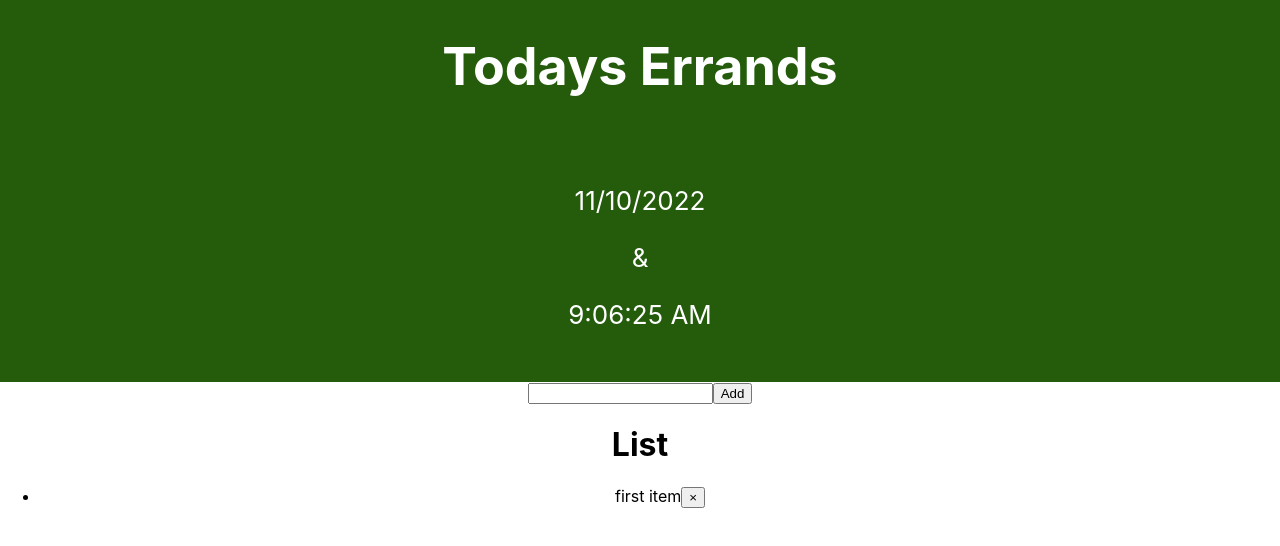
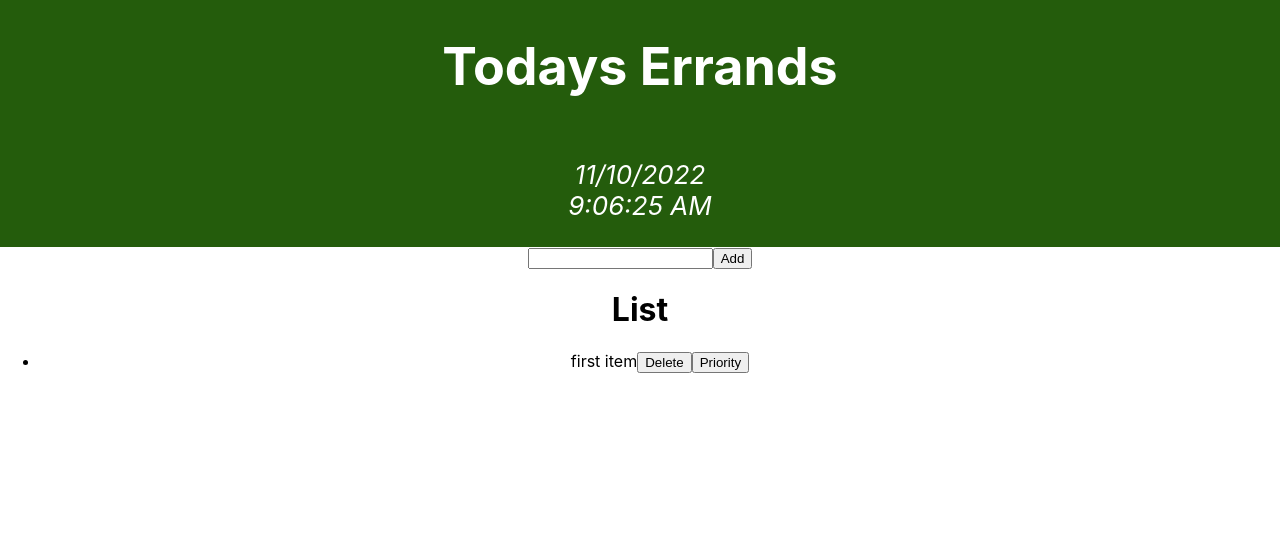
Before and after one commit to JazzRudolph/list-react-project, a React (Create React App) app: page / in a window 1280 px wide. Shown: the top 546 px of the page. Built offline with nearby package versions, Linux system fonts and the light colour scheme.

Commit message:
Fixed time and date now to add additional features like delete and priority button.

```diff
--- a/src/App.js
+++ b/src/App.js
@@ -30,7 +30,7 @@ function App() {
         <h1>
           Todays Errands
         </h1>
-        <p><Date /> & <Time /></p>
+        <p><em><Date /> <Time /></em></p>
 
       </header>
       <main>
--- a/src/component/Date/Date.js
+++ b/src/component/Date/Date.js
@@ -5,7 +5,7 @@ export default function App() {
 
   return (
     <div className="">
-      <p>{date}</p>
+      {date}
     </div>
   );
 }
--- a/src/component/List/List.js
+++ b/src/component/List/List.js
@@ -11,7 +11,8 @@ export default function List(props) {
           {list.map((todo) =>(
             <li key={todo.id}>
               {todo.todo}
-              <button>&times;</button>
+              <button>Delete</button>
+              <button>Priority</button>
             </li>
           ))}
         </ul>
--- a/src/component/Time/Time.js
+++ b/src/component/Time/Time.js
@@ -17,7 +17,7 @@ export default function Time() {
 
     return(
         <div className="Time">
-            <p>{time}</p>
+            {time}
         </div>
     )
 }
--- a/src/component/Todo/Todo.js
+++ b/src/component/Todo/Todo.js
@@ -18,5 +18,7 @@ export default function Todo(props) {
         <input type="text" value={input} onChange={(e) => setInput(e.target.value)}></input>
         <button onClick={() => addTodo(input)}>Add</button>
       </div>
+
+
     );
   }
```
